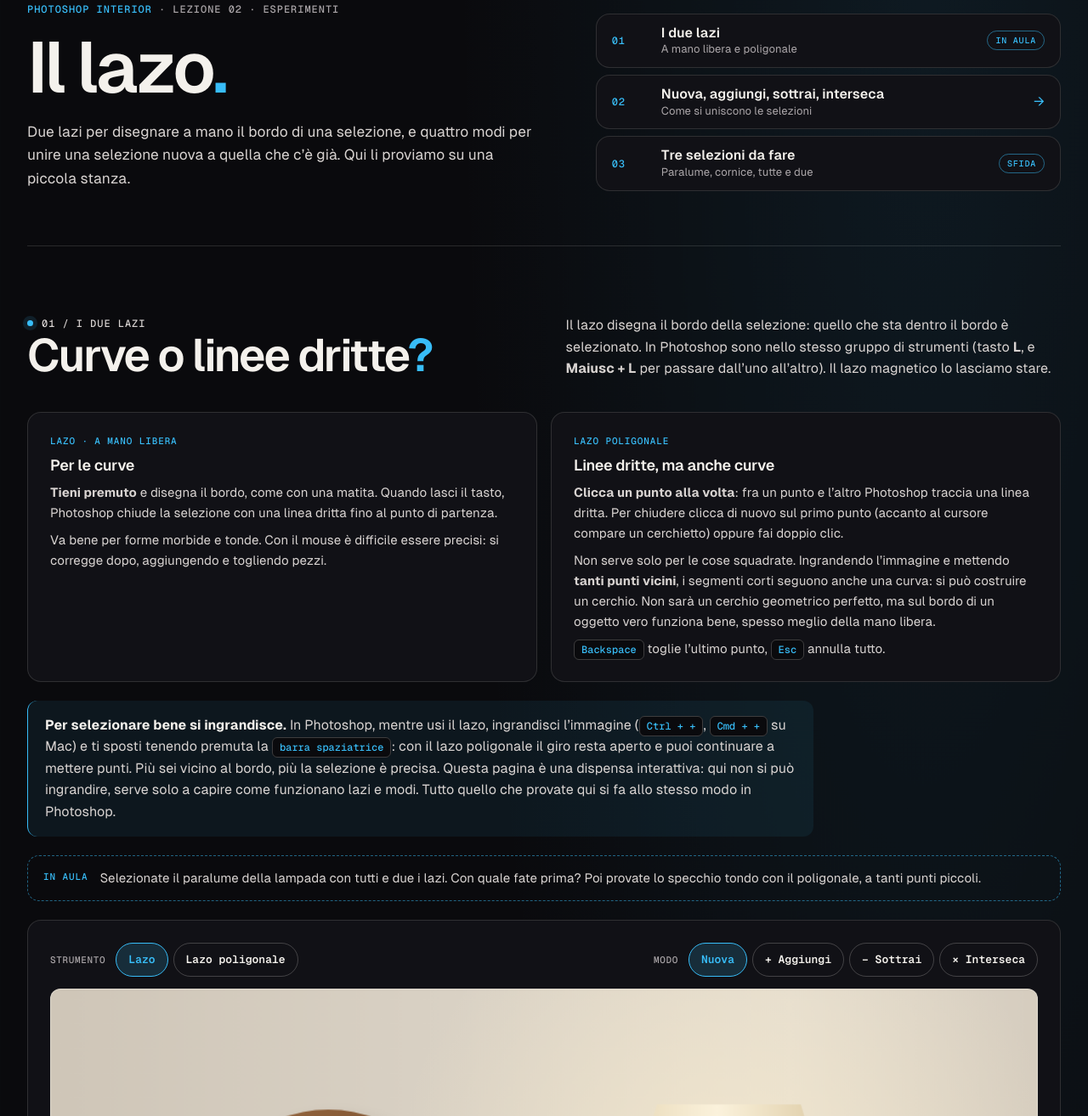
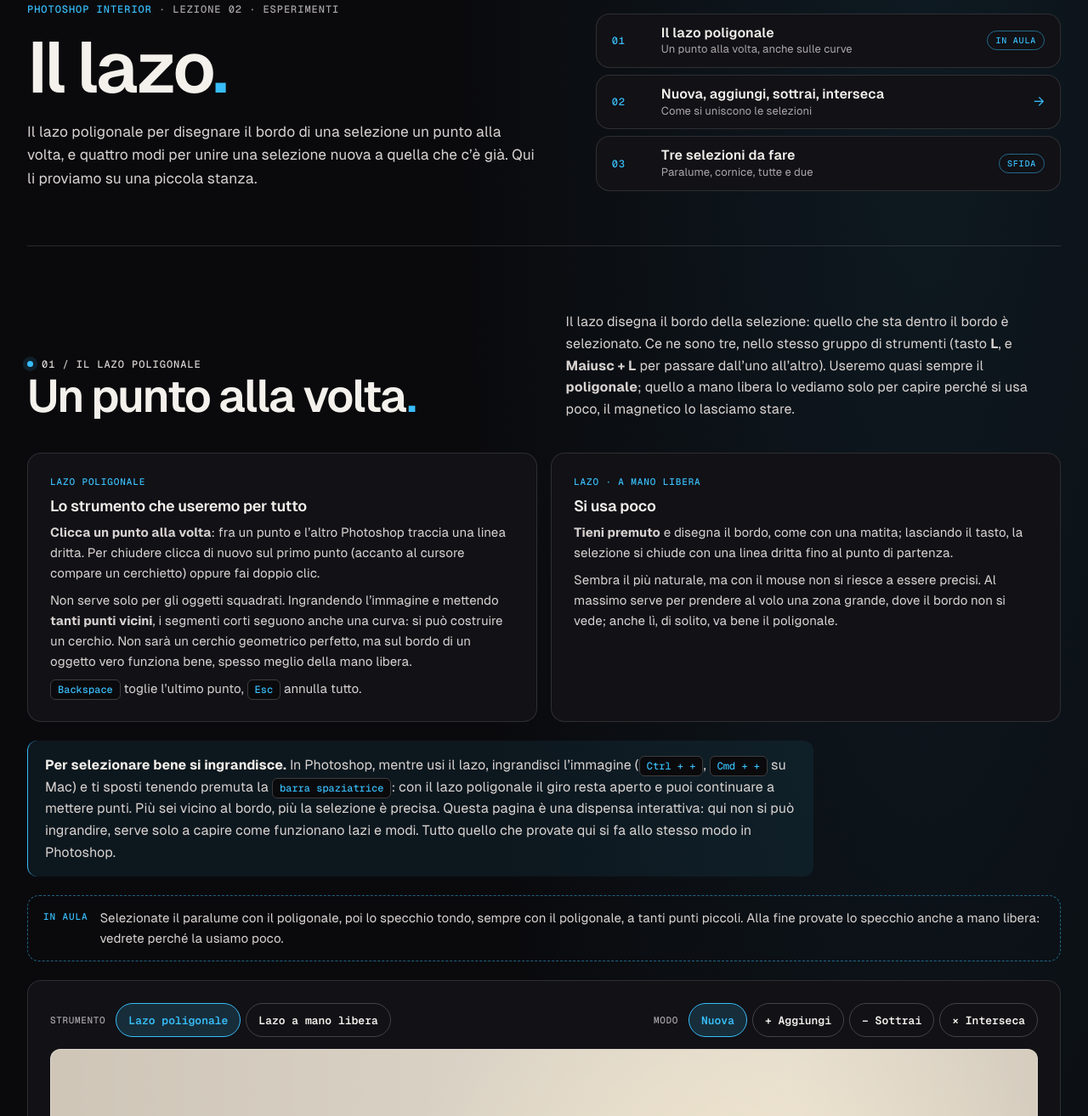
Before and after one commit to giovannisavelli/giovannisavelli.github.io, a plain HTML site: page interior/photoshop/esperimenti/lazo.html in a window 1280 px wide. Shown: the part 146-1460 px from the top of the page at 85% size. Drawn offline with Linux system fonts and the light colour scheme.

Commit message:
Il lazo: poligonale al centro, mano libera in secondo piano
Co-Authored-By: Claude Opus 5.5 <noreply@anthropic.com>

```diff
--- a/interior/photoshop/esperimenti/lazo.html
+++ b/interior/photoshop/esperimenti/lazo.html
@@ -5,7 +5,7 @@
   <meta name="viewport" content="width=device-width, initial-scale=1">
   <meta name="theme-color" content="#0a0a0d">
   <title>Il lazo · AANT</title>
-  <meta name="description" content="Lazo a mano libera e lazo poligonale di Photoshop, e i quattro modi di selezione: nuova, aggiungi, sottrai, interseca. Corso Photoshop Interior, lezione 2.">
+  <meta name="description" content="Il lazo poligonale di Photoshop (e quello a mano libera), e i quattro modi di selezione: nuova, aggiungi, sottrai, interseca. Corso Photoshop Interior, lezione 2.">
   <style>
     @font-face{font-family:Geist;src:url('../../../app/varianza/fonts/geist-sans-latin-400-normal.woff2') format('woff2');font-weight:400;font-display:swap}
     @font-face{font-family:Geist;src:url('../../../app/varianza/fonts/geist-sans-latin-600-normal.woff2') format('woff2');font-weight:600;font-display:swap}
@@ -166,10 +166,10 @@
       <div>
         <p class="eyebrow"><b>Photoshop Interior</b> · Lezione 02 · Esperimenti</p>
         <h1>Il lazo<span>.</span></h1>
-        <p class="hero-copy">Due lazi per disegnare a mano il bordo di una selezione, e quattro modi per unire una selezione nuova a quella che c’è già. Qui li proviamo su una piccola stanza.</p>
+        <p class="hero-copy">Il lazo poligonale per disegnare il bordo di una selezione un punto alla volta, e quattro modi per unire una selezione nuova a quella che c’è già. Qui li proviamo su una piccola stanza.</p>
       </div>
       <ol class="index" aria-label="Le parti dell'esperimento">
-        <li><a href="#lazi"><span class="n">01</span><span><strong>I due lazi</strong><small>A mano libera e poligonale</small></span><span class="tag">In aula</span></a></li>
+        <li><a href="#lazi"><span class="n">01</span><span><strong>Il lazo poligonale</strong><small>Un punto alla volta, anche sulle curve</small></span><span class="tag">In aula</span></a></li>
         <li><a href="#modi"><span class="n">02</span><span><strong>Nuova, aggiungi, sottrai, interseca</strong><small>Come si uniscono le selezioni</small></span><span class="arrow" aria-hidden="true">→</span></a></li>
         <li><a href="#sfida"><span class="n">03</span><span><strong>Tre selezioni da fare</strong><small>Paralume, cornice, tutte e due</small></span><span class="tag">Sfida</span></a></li>
       </ol>
@@ -178,15 +178,15 @@
     <!-- 01 -->
     <section class="sec" id="lazi" aria-labelledby="l-t">
       <div class="sec-head">
-        <div><p class="label">01 / I due lazi</p><h2 id="l-t">Curve o linee dritte<span>?</span></h2></div>
-        <p>Il lazo disegna il bordo della selezione: quello che sta dentro il bordo è selezionato. In Photoshop sono nello stesso gruppo di strumenti (tasto <strong>L</strong>, e <strong>Maiusc + L</strong> per passare dall’uno all’altro). Il lazo magnetico lo lasciamo stare.</p>
+        <div><p class="label">01 / Il lazo poligonale</p><h2 id="l-t">Un punto alla volta<span>.</span></h2></div>
+        <p>Il lazo disegna il bordo della selezione: quello che sta dentro il bordo è selezionato. Ce ne sono tre, nello stesso gruppo di strumenti (tasto <strong>L</strong>, e <strong>Maiusc + L</strong> per passare dall’uno all’altro). Useremo quasi sempre il <strong>poligonale</strong>; quello a mano libera lo vediamo solo per capire perché si usa poco, il magnetico lo lasciamo stare.</p>
       </div>
       <div class="due">
-        <div class="card"><span class="card-k">Lazo · a mano libera</span><h3>Per le curve</h3><p><strong>Tieni premuto</strong> e disegna il bordo, come con una matita. Quando lasci il tasto, Photoshop chiude la selezione con una linea dritta fino al punto di partenza.</p><p class="muted small">Va bene per forme morbide e tonde. Con il mouse è difficile essere precisi: si corregge dopo, aggiungendo e togliendo pezzi.</p></div>
-        <div class="card"><span class="card-k">Lazo poligonale</span><h3>Linee dritte, ma anche curve</h3><p><strong>Clicca un punto alla volta</strong>: fra un punto e l’altro Photoshop traccia una linea dritta. Per chiudere clicca di nuovo sul primo punto (accanto al cursore compare un cerchietto) oppure fai doppio clic.</p><p>Non serve solo per le cose squadrate. Ingrandendo l’immagine e mettendo <strong>tanti punti vicini</strong>, i segmenti corti seguono anche una curva: si può costruire un cerchio. Non sarà un cerchio geometrico perfetto, ma sul bordo di un oggetto vero funziona bene, spesso meglio della mano libera.</p><p class="muted small"><kbd>Backspace</kbd> toglie l’ultimo punto, <kbd>Esc</kbd> annulla tutto.</p></div>
+        <div class="card"><span class="card-k">Lazo poligonale</span><h3>Lo strumento che useremo per tutto</h3><p><strong>Clicca un punto alla volta</strong>: fra un punto e l’altro Photoshop traccia una linea dritta. Per chiudere clicca di nuovo sul primo punto (accanto al cursore compare un cerchietto) oppure fai doppio clic.</p><p>Non serve solo per gli oggetti squadrati. Ingrandendo l’immagine e mettendo <strong>tanti punti vicini</strong>, i segmenti corti seguono anche una curva: si può costruire un cerchio. Non sarà un cerchio geometrico perfetto, ma sul bordo di un oggetto vero funziona bene, spesso meglio della mano libera.</p><p class="muted small"><kbd>Backspace</kbd> toglie l’ultimo punto, <kbd>Esc</kbd> annulla tutto.</p></div>
+        <div class="card"><span class="card-k">Lazo · a mano libera</span><h3>Si usa poco</h3><p><strong>Tieni premuto</strong> e disegna il bordo, come con una matita; lasciando il tasto, la selezione si chiude con una linea dritta fino al punto di partenza.</p><p class="muted small">Sembra il più naturale, ma con il mouse non si riesce a essere precisi. Al massimo serve per prendere al volo una zona grande, dove il bordo non si vede; anche lì, di solito, va bene il poligonale.</p></div>
       </div>
       <p class="thought"><strong>Per selezionare bene si ingrandisce.</strong> In Photoshop, mentre usi il lazo, ingrandisci l’immagine (<kbd>Ctrl + +</kbd>, <kbd>Cmd + +</kbd> su Mac) e ti sposti tenendo premuta la <kbd>barra spaziatrice</kbd>: con il lazo poligonale il giro resta aperto e puoi continuare a mettere punti. Più sei vicino al bordo, più la selezione è precisa. Questa pagina è una dispensa interattiva: qui non si può ingrandire, serve solo a capire come funzionano lazi e modi. Tutto quello che provate qui si fa allo stesso modo in Photoshop.</p>
-      <p class="classe-box" style="margin-top:22px"><b>In aula</b><span>Selezionate il paralume della lampada con tutti e due i lazi. Con quale fate prima? Poi provate lo specchio tondo con il poligonale, a tanti punti piccoli.</span></p>
+      <p class="classe-box" style="margin-top:22px"><b>In aula</b><span>Selezionate il paralume con il poligonale, poi lo specchio tondo, sempre con il poligonale, a tanti punti piccoli. Alla fine provate lo specchio anche a mano libera: vedrete perché la usiamo poco.</span></p>
       <div class="card" id="prova-lazo"></div>
     </section>
 
@@ -237,14 +237,14 @@
       </div>
       <ul class="scorciatoie">
         <li><kbd>L</kbd><span>Prende il lazo. <strong>Maiusc + L</strong> passa da un lazo all’altro.</span></li>
-        <li><kbd>Alt mentre usi il lazo a mano libera</kbd><span>Finché lo tieni premuto, ogni clic traccia una linea dritta: curve e linee dritte nello stesso giro.</span></li>
+        <li><kbd>Backspace · Esc</kbd><span>Con il poligonale: Backspace toglie l’ultimo punto, Esc annulla tutto il giro.</span></li>
         <li><kbd>Ctrl + D</kbd><span>Deseleziona tutto.</span></li>
         <li><kbd>Maiusc + Ctrl + I</kbd><span>Inverti la selezione: selezionato ciò che non lo era.</span></li>
       </ul>
       <a class="next" href="salvataggio.html">Prossimo esperimento: Il JPEG si consuma →</a>
     </section>
   </main>
-  <footer class="foot"><p><strong>Simulazione didattica.</strong> I lazi qui sono disegnati dal browser e funzionano come quelli di Photoshop nelle cose che contano: chiusura, punti, modi e tasti. Il bordo non è sfumato e non c’è la sfumatura della selezione.</p><a href="../#esperimenti">← Torna al corso</a></footer>
+  <footer class="foot"><p><strong>Simulazione didattica.</strong> I lazi qui sono disegnati dal browser e funzionano come quelli di Photoshop in quello che conta: chiusura, punti, modi e tasti. Il bordo non è sfumato e non c’è la sfumatura della selezione.</p><a href="../#esperimenti">← Torna al corso</a></footer>
 </div>
 
 <script>
@@ -292,8 +292,8 @@
     root.innerHTML = `
       <div class="attrezzi">
         <div class="seg" role="group" aria-label="Strumento"><span class="tit">Strumento</span>
-          <button type="button" data-t="libero" aria-pressed="true">Lazo</button>
-          <button type="button" data-t="poli" aria-pressed="false">Lazo poligonale</button></div>
+          <button type="button" data-t="poli" aria-pressed="true">Lazo poligonale</button>
+          <button type="button" data-t="libero" aria-pressed="false">Lazo a mano libera</button></div>
         <div class="seg" role="group" aria-label="Modo"><span class="tit">Modo</span>
           <button type="button" data-m="nuova" aria-pressed="true" title="Nuova selezione">Nuova</button>
           <button type="button" data-m="aggiungi" aria-pressed="false" title="Aggiungi alla selezione">+ Aggiungi</button>
@@ -314,12 +314,12 @@
     const ants = mk(), ac = ants.getContext('2d');
     const antsImg = ac.createImageData(W, H);
     let dentro = new Uint8Array(W * H), bordo = [];
-    let strumento = 'libero', modoScelto = 'nuova';
+    let strumento = 'poli', modoScelto = 'nuova';
     let punti = [], inCorso = false, premuto = false, modoGiro = 'nuova';
     let cursore = null, tasti = { shift: false, alt: false }, ultimoClic = 0;
     const aiuto = root.querySelector('.aiuto');
     const testiAiuto = {
-      libero: '<b>Lazo:</b> tieni premuto e disegna. Lasciando il tasto la selezione si chiude da sola.',
+      libero: '<b>Lazo a mano libera:</b> tieni premuto e disegna. Lasciando il tasto la selezione si chiude da sola.',
       poli: '<b>Lazo poligonale:</b> clicca un punto alla volta. Chiudi sul primo punto o con doppio clic. Backspace toglie l’ultimo punto, Esc annulla.'
     };
     aiuto.innerHTML = testiAiuto[strumento];
@@ -470,8 +470,8 @@
     else { c.stroke(); c.beginPath(); c.arc(MIRROR.x, MIRROR.y, MIRROR.r, 0, Math.PI * 2); c.stroke(); }
   };
   const PROVE = [
-    { titolo: 'Il paralume', consiglio: 'Solo il paralume della lampada, senza asta. Ha i lati dritti: quale lazo conviene?', b: bersaglio(paralume) },
-    { titolo: 'La cornice dello specchio', consiglio: 'Solo la cornice di legno, senza il vetro dello specchio. Serve un buco nel mezzo.', b: bersaglio(cornice) },
+    { titolo: 'Il paralume', consiglio: 'Solo il paralume della lampada, senza asta. Ha i lati dritti: con il poligonale bastano quattro punti.', b: bersaglio(paralume) },
+    { titolo: 'La cornice dello specchio', consiglio: 'Solo la cornice di legno, senza il vetro dello specchio. Con il poligonale, a tanti punti piccoli; e serve un buco nel mezzo.', b: bersaglio(cornice) },
     { titolo: 'Paralume e cornice insieme', consiglio: 'Tutte e due nella stessa selezione: una non deve cancellare l’altra.', b: bersaglio((c, m) => { paralume(c, m); cornice(c, m); }) }
   ];
   const $ = id => document.getElementById(id);
```
